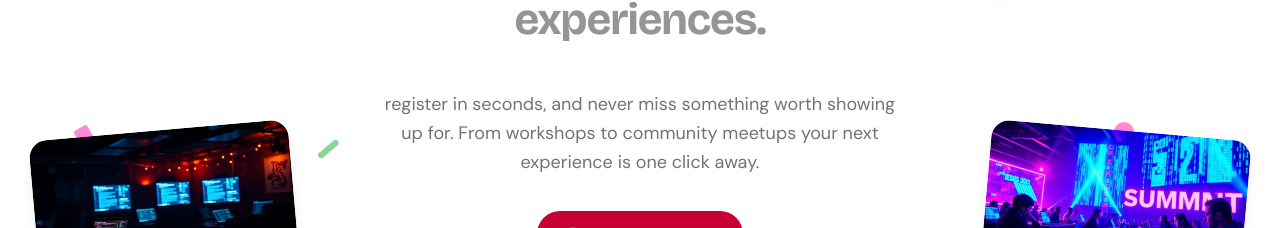
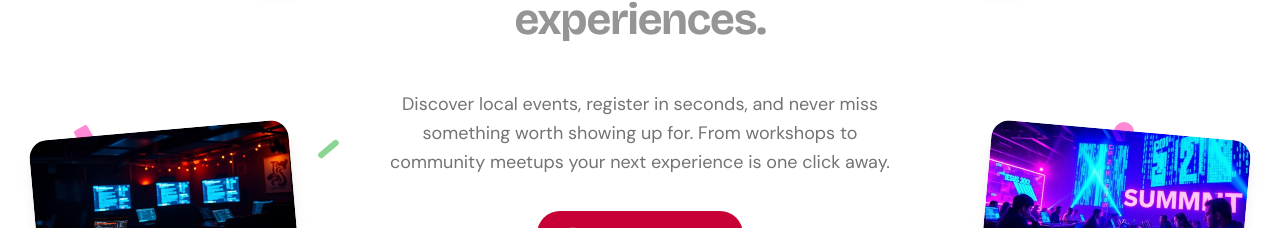
Before and after one commit to awnish04/Community_Event_Management_System, a Next.js app: page / in a window 1280 px wide. Shown: the part 382-610 px from the top of the page. Built offline with nearby package versions, Linux system fonts and the light colour scheme; no server answers; the database is empty.

Commit message:
heroSection updated

```diff
--- a/components/landing/HeroSection.tsx
+++ b/components/landing/HeroSection.tsx
@@ -216,9 +216,9 @@ export function HeroSection({
               </span>
             </h1>
             <p className="mx-auto mb-8 max-w-lg text-lg leading-relaxed text-muted-foreground">
-              register in seconds, and never miss something worth showing up
-              for. From workshops to community meetups your next experience is
-              one click away.
+              Discover local events, register in seconds, and never miss
+              something worth showing up for. From workshops to community
+              meetups your next experience is one click away.
             </p>
             <Link href={buttonHref}>
               <Button size="lg" className="h-12 px-8 text-base font-semibold">
```
